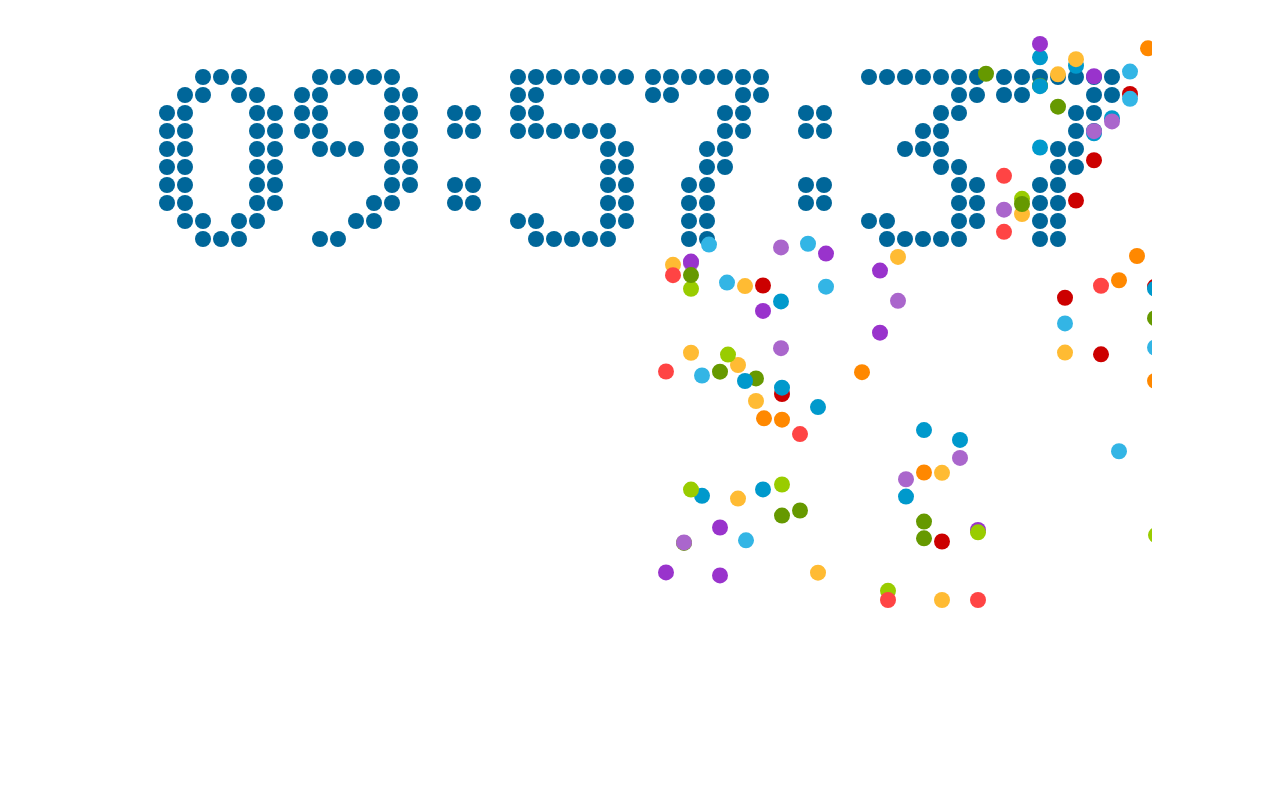
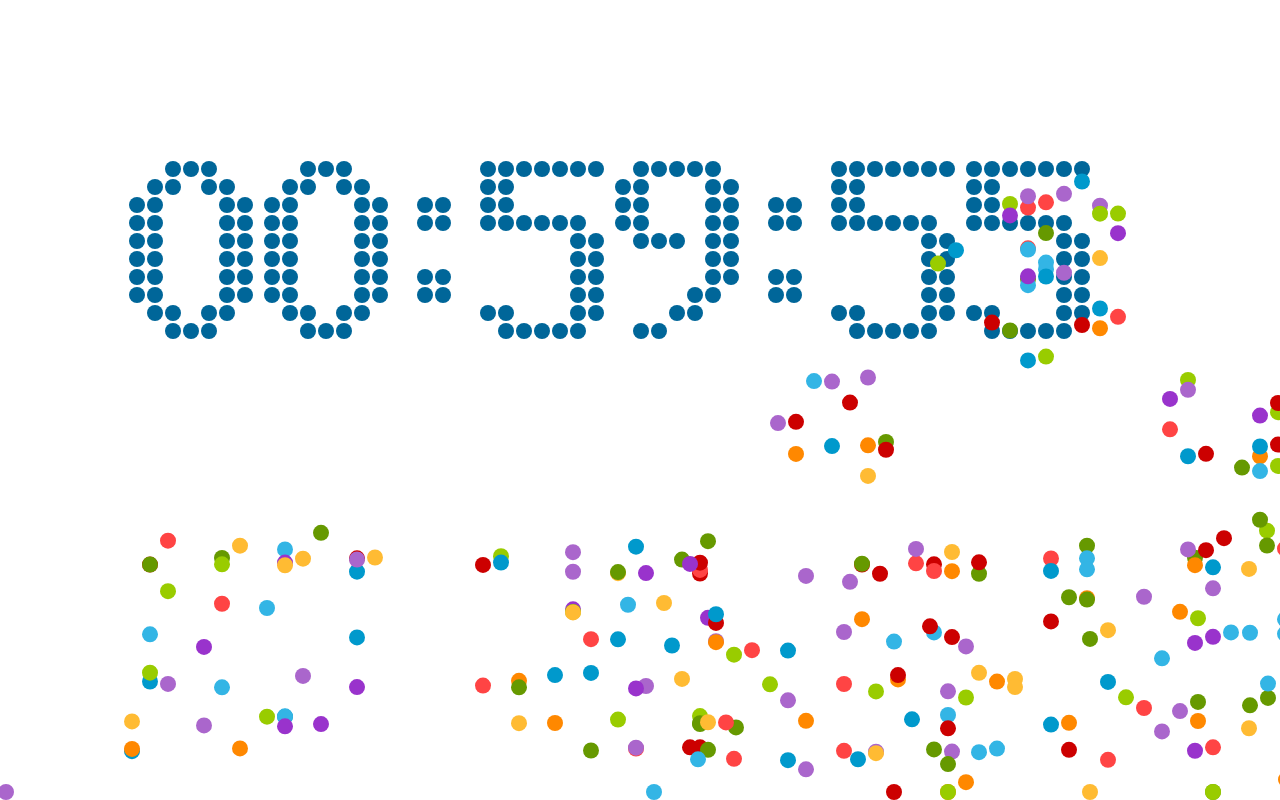
Before and after one commit to yyq78/canvas-, a plain HTML site: page 绘制数字时钟/index.html in a window 1280 px wide. Drawn offline with Linux system fonts and the light colour scheme.

Commit message:
倒计时效果

```diff
--- a/绘制数字时钟/countdown.js
+++ b/绘制数字时钟/countdown.js
@@ -1,19 +1,27 @@
 /**
  * Created by yyq on 2018/2/27.
  */
-var WINDOW_WIDTH=1024;
-var WINDOW_HEIGHT=600;
-var R=8;
+var WINDOW_WIDTH;
+var WINDOW_HEIGHT;
+var R;
 var MARGIN_TOP=60;
 var MARGIN_LEFT=30;
 
-const endTime=new Date(2018,1,28,20,30,20);
+const endTime=new Date();
+endTime.setTime(endTime.getTime()+3600*1000);
 var curShowTimeSeconds=0;
 
 var balls=[];
 const colors = ["#33B5E5","#0099CC","#AA66CC","#9933CC","#99CC00","#669900","#FFBB33","#FF8800","#FF4444","#CC0000"];
 
 window.onload=function(){
+
+    WINDOW_WIDTH=document.documentElement.clientWidth;
+    WINDOW_HEIGHT=document.documentElement.clientHeight;
+    MARGIN_LEFT=Math.round(WINDOW_WIDTH/10);
+    R=Math.round(WINDOW_WIDTH*4/5/108)-1;
+    MARGIN_TOP=Math.round(WINDOW_HEIGHT/5);
+
     var canvas=document.getElementById("canvas");
     var context=canvas.getContext('2d');
     canvas.width=WINDOW_WIDTH;
@@ -69,6 +77,7 @@ function update(){
         curShowTimeSeconds=nextShowTimeSeconds;
     }
     updateBalls();
+
 }
 function updateBalls(){
     for(var i=0;i<balls.length;i++){
@@ -101,7 +110,7 @@ function addBalls(x,y,num) {
                     y: y + i *2*(R + 1) + (R + 1),
                     g: 1.5 + Math.random(),
                     vx: Math.pow(-1, Math.ceil(Math.random() * 1000)) * 4,
-                    vy: -10,
+                    vy: -5,
                     color: colors[Math.floor(Math.random() * colors.length)]
                 }
                 balls.push(aBall);
--- a/绘制数字时钟/index.html
+++ b/绘制数字时钟/index.html
@@ -3,9 +3,30 @@
 <head>
     <meta charset="UTF-8">
     <title>数字时钟</title>
+    <style type="text/css">
+        html,body,canvas {
+
+            margin: 0;
+
+            padding: 0;
+
+        }
+
+        canvas {
+
+            display: block;
+
+        }
+
+        html,body{
+
+            height: 100%;
+
+        }
+    </style>
 </head>
 <body>
-    <canvas id="canvas" style="display:block; margin:0 auto;">
+    <canvas id="canvas">
     您的浏览器不支持canvas，请更换浏览器尝试。
     </canvas>
     <script src="digit.js"></script>
```
